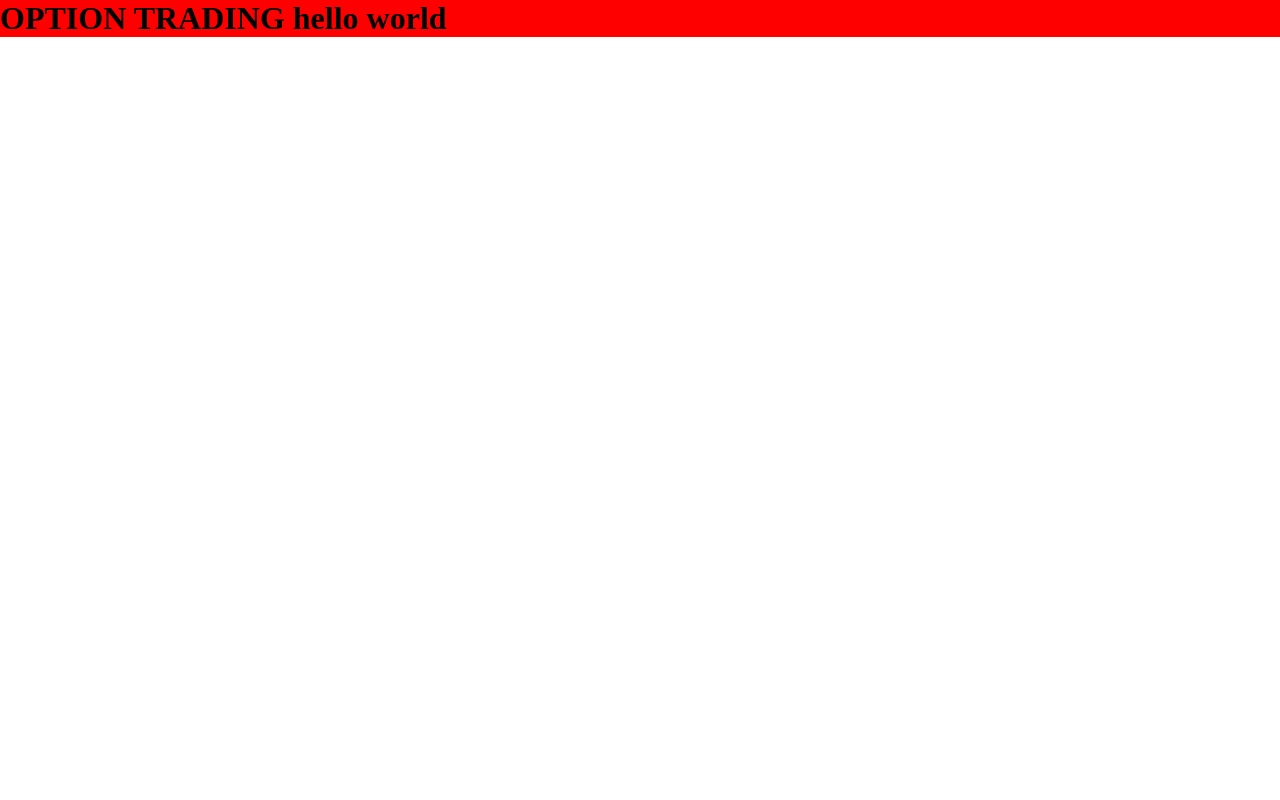
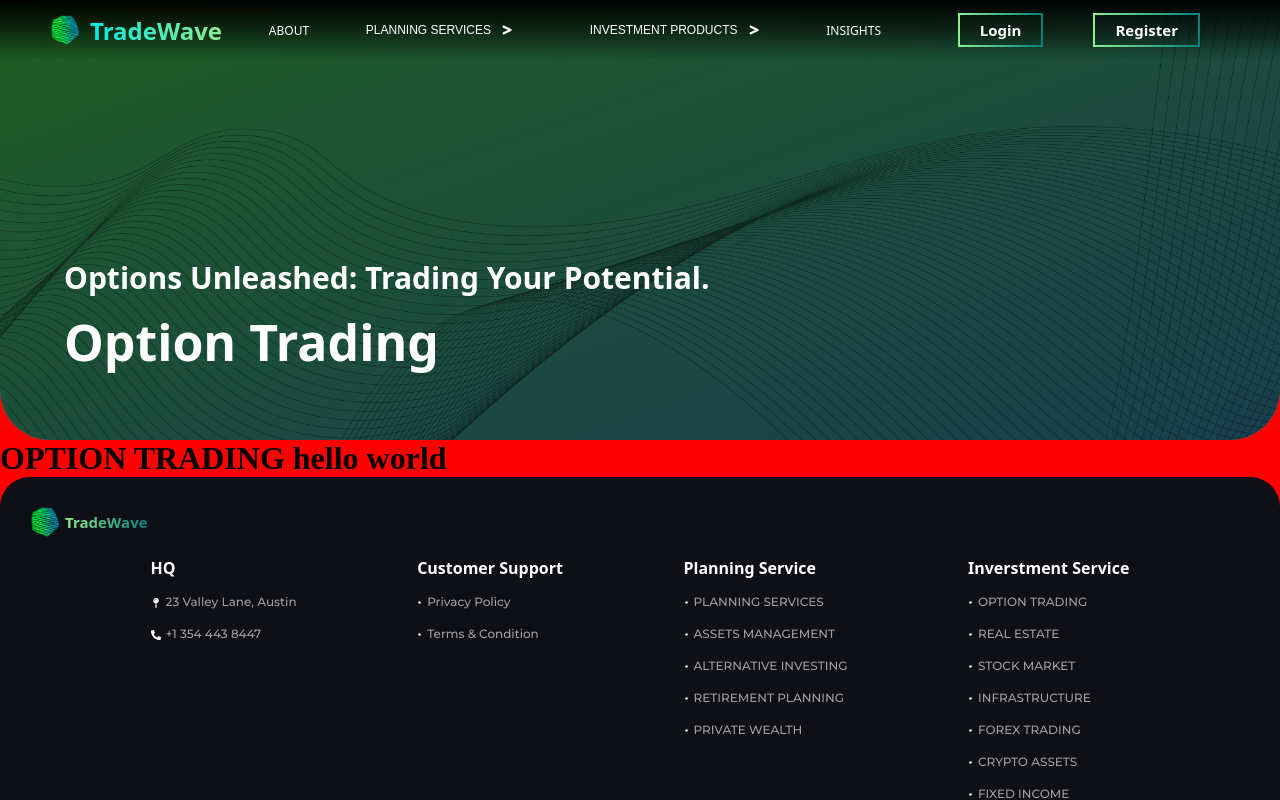
Before and after one commit to nehldotjs/tradewave, a React (Create React App) app: page /option-trading in a window 1280 px wide. Shown: the top 800 px of the page. Built offline with nearby package versions, Linux system fonts and the light colour scheme.

Commit message:
NEW COMMIT

```diff
--- a/src/screens/OptionTrading.js
+++ b/src/screens/OptionTrading.js
@@ -1,12 +1,21 @@
-import React from 'react'
-import "../styles/optiontradig.css"
+import React from "react";
+import "../styles/optiontradig.css";
+import Footer from "./subpages/Footer";
+import Nav from "../Components/Nav";
+import SubHeaders from "./subpages/SubHeaders";
 
 function OptionTrading() {
   return (
-    <div className='opt-sectionWrapper'>
+    <div className="opt-sectionWrapper">
+      <Nav />
+      <SubHeaders
+        header={"Option Trading"}
+        description={"Options Unleashed: Trading Your Potential."}
+      />
       <h1>OPTION TRADING hello world</h1>
+      <Footer />
     </div>
-  )
+  );
 }
 
-export default OptionTrading
+export default OptionTrading;
```
